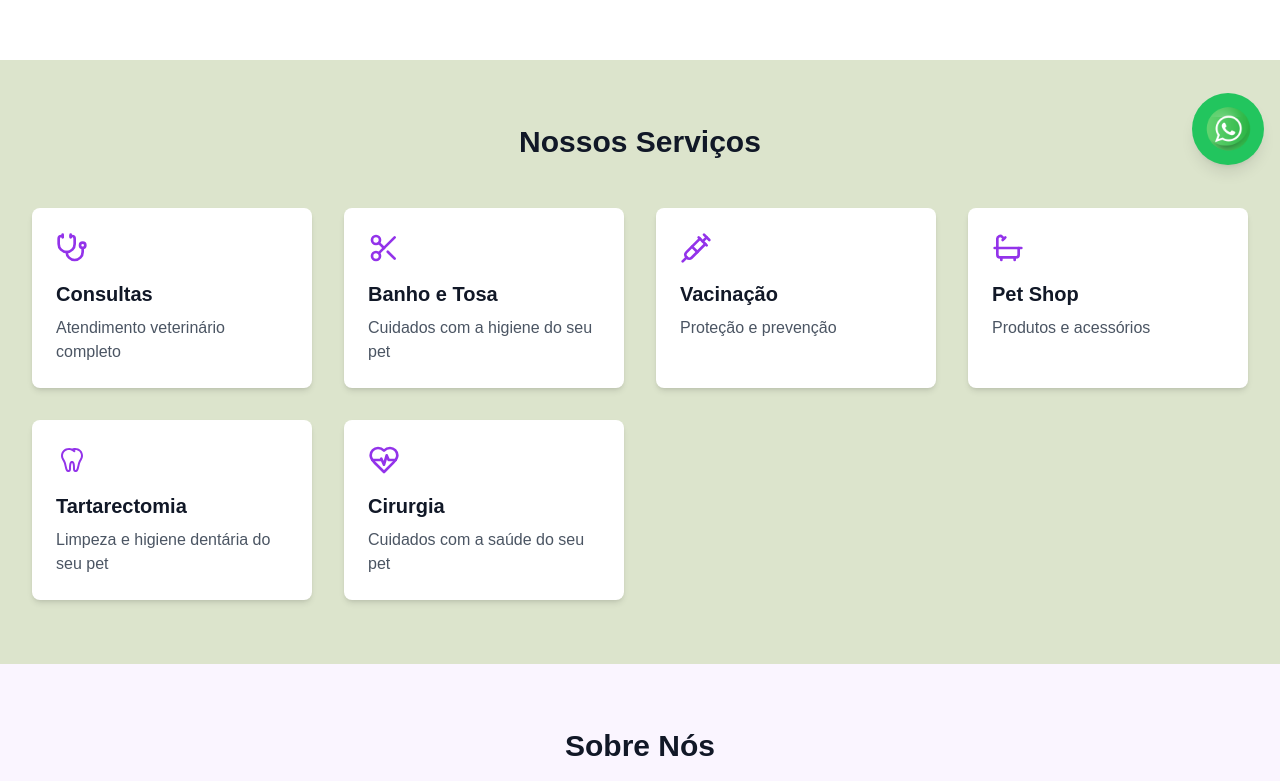
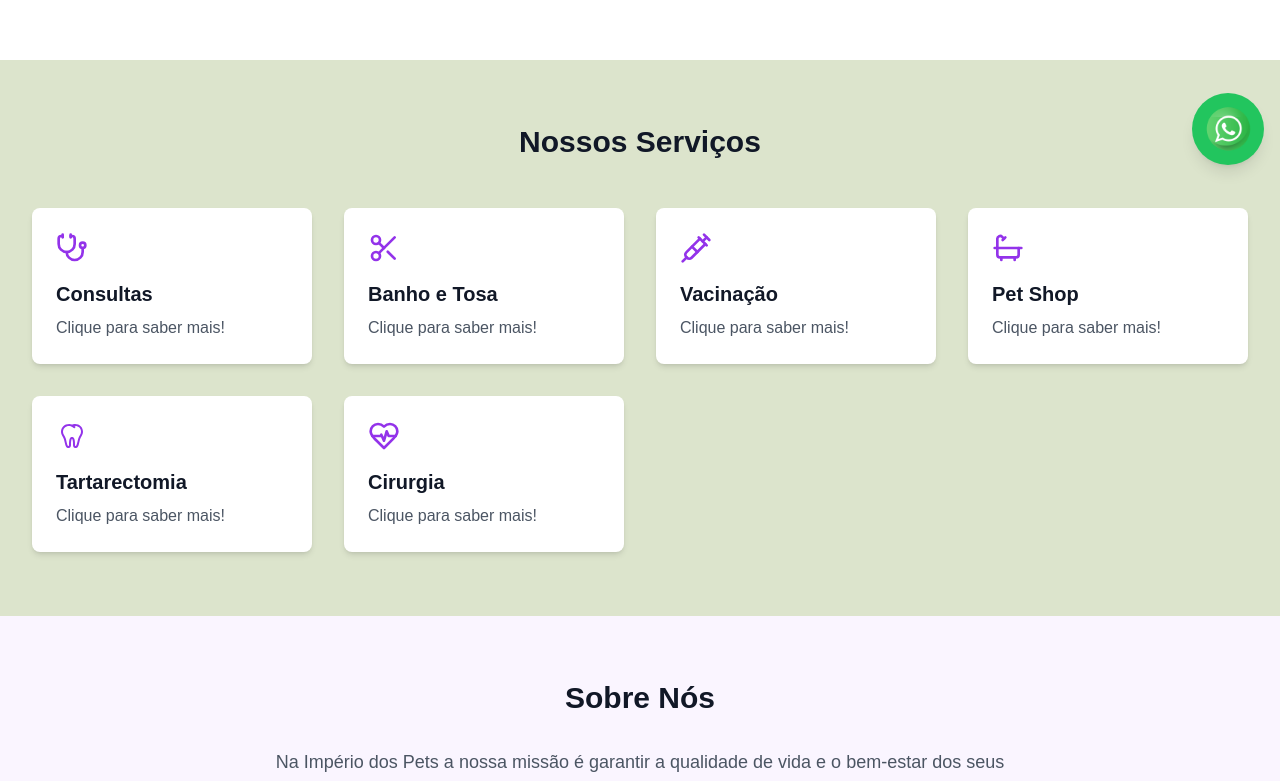
Before and after one commit to sevak19/imperio-dos-pets, a Next.js app: page / in a window 1280 px wide. Shown: the part 619-1400 px from the top of the page. Built offline with nearby package versions, Linux system fonts and the light colour scheme.

Commit message:
feat: Services Modal

```diff
--- /dev/null
+++ b/src/app/components/ServiceCard.tsx
@@ -0,0 +1,30 @@
+import React from "react";
+
+interface ServiceCardProps {
+  icon: React.ReactNode;
+  title: string;
+  description: string;
+  wpplink: string;
+  openModal: (title: string, description: string, wpplink: string) => void;  // Adicionando a função openModal na tipagem
+}
+
+const ServiceCard: React.FC<ServiceCardProps> = ({
+  icon,
+  title,
+  description,
+  openModal,
+  wpplink,
+}) => {
+  return (
+    <div
+      className="bg-white p-6 rounded-lg shadow-md hover:shadow-lg transition-shadow cursor-pointer"
+      onClick={() => openModal(title, description, wpplink)}  // Chamando openModal ao clicar no card
+    >
+      <div className="text-purple-600 mb-4">{icon}</div>
+      <h3 className="text-xl font-semibold text-gray-900 mb-2">{title}</h3>
+      <p className="text-gray-600">Clique para saber mais!</p>
+    </div>
+  );
+};
+
+export default ServiceCard;
--- /dev/null
+++ b/src/app/components/modal.tsx
@@ -0,0 +1,31 @@
+import React from "react";
+
+interface ModalProps {
+  title: string;
+  description: string;
+  wpplink: string;
+  closeModal: () => void;
+}
+
+const Modal: React.FC<ModalProps> = ({ title, description, closeModal, wpplink}) => {
+  return (
+    <div className="fixed inset-0 bg-gray-900 bg-opacity-50 flex justify-center items-center z-50">
+      <div className="bg-white p-8 rounded-lg shadow-lg max-w-md w-full">
+        <h3 className="text-xl font-semibold text-gray-900 mb-4">{title}</h3>
+        <p className="text-gray-600 mb-6">{description}</p>
+        {wpplink && (
+          <a target="_blank" href={wpplink} rel="noopener noreferrer">
+            <button className="bg-green-500 text-white py-2 px-4 rounded-md mr-4">
+              Entre em Contato
+            </button>
+          </a>
+        )}
+        <button onClick={closeModal} className="bg-purple-600 text-white py-2 px-4 rounded-md">
+            Fechar
+        </button>
+      </div>
+    </div>
+  );
+};
+
+export default Modal;
--- a/src/app/components/services.tsx
+++ b/src/app/components/services.tsx
@@ -1,8 +1,28 @@
-import React from "react";
+import React, { useState } from "react";
 import { Scissors, Syringe, Stethoscope, Bath, HeartPulse } from "lucide-react";
 import { LiaToothSolid } from "react-icons/lia";
+import Modal from "./modal";
+import ServiceCard from "./ServiceCard";
 
 const Services = () => {
+
+  const [isModalOpen, setIsModalOpen] = useState(false);
+  const [modalContent, setModalContent] = useState<{
+    title: string;
+    description: string;
+    wpplink: string;
+  } | null>(null);
+
+  const openModal = (title: string, description: string, wpplink: string) => {
+    setModalContent({ title, description, wpplink });
+    setIsModalOpen(true);
+  };
+
+  const closeModal = () => {
+    setIsModalOpen(false);
+    setModalContent(null);
+  };
+
   return (
     <div id="services" className="py-16 bg-customGreen">
       <div className="max-w-7xl mx-auto px-4 sm:px-6 lg:px-8">
@@ -13,55 +33,58 @@ const Services = () => {
           <ServiceCard
             icon={<Stethoscope className="h-8 w-8" />}
             title="Consultas"
-            description="Atendimento veterinário completo"
+            description="Atendimento personalizado para diagnósticos precisos e tratamentos eficazes."
+            openModal={openModal}
+            wpplink="https://wa.me/5531994947303?text=Olá,%20gostaria%20de%20agendar%20uma%20consulta."
           />
           <ServiceCard
             icon={<Scissors className="h-8 w-8" />}
             title="Banho e Tosa"
-            description="Cuidados com a higiene do seu pet"
+            description="Cuidados estéticos e higiênicos para deixar seu pet sempre bonito e confortável."
+            openModal={openModal}
+            wpplink="https://wa.me/5531994947303?text=Olá,%20gostaria%20de%20saber%20mais%20sobre%20o%20Banho%20e%20Tosa."
           />
           <ServiceCard
             icon={<Syringe className="h-8 w-8" />}
             title="Vacinação"
-            description="Proteção e prevenção"
+            description="Proteção completa para prevenir doenças e manter seu pet saudável."
+            openModal={openModal}
+            wpplink="https://wa.me/5531994947303?text=Olá,%20gostaria%20de%20saber%20mais%20sobre%20a%20Vacinação."
           />
           <ServiceCard
             icon={<Bath className="h-8 w-8" />}
             title="Pet Shop"
             description="Produtos e acessórios"
+            openModal={openModal}
+            wpplink="https://wa.me/5531994947303?text=Olá,%20gostaria%20de%20saber%20mais%20sobre%20os%20Produtos%20e%20Acessórios."
           />
           <ServiceCard
             icon={<LiaToothSolid className="h-8 w-8" />}
             title="Tartarectomia"
             description="Limpeza e higiene dentária do seu pet"
+            openModal={openModal}
+            wpplink="https://wa.me/5531994947303?text=Olá,%20gostaria%20de%20saber%20mais%20sobre%20a%20Tartarectomia."
           />
           <ServiceCard
             icon={<HeartPulse className="h-8 w-8" />}
             title="Cirurgia"
-            description="Cuidados com a saúde do seu pet"
+            description="Procedimentos cirúrgicos seguros e realizados por profissionais experientes."
+            openModal={openModal}
+            wpplink="https://wa.me/5531994947303?text=Olá,%20gostaria%20de%20saber%20mais%20sobre%20os%20Procedimentos%20Cirúrgicos."
           />
         </div>
       </div>
+      {/* Modal */}
+      {isModalOpen && modalContent && (
+        <Modal
+          title={modalContent.title}
+          description={modalContent.description}
+          wpplink={modalContent.wpplink}
+          closeModal={closeModal}
+        />
+      )}
     </div>
   );
 };
 
-function ServiceCard({
-  icon,
-  title,
-  description,
-}: {
-  icon: React.ReactNode;
-  title: string;
-  description: string;
-}) {
-  return (
-    <div className="bg-white p-6 rounded-lg shadow-md hover:shadow-lg transition-shadow cursor-pointer">
-      <div className="text-purple-600 mb-4">{icon}</div>
-      <h3 className="text-xl font-semibold text-gray-900 mb-2">{title}</h3>
-      <p className="text-gray-600">{description}</p>
-    </div>
-  );
-}
-
 export default Services;
```
